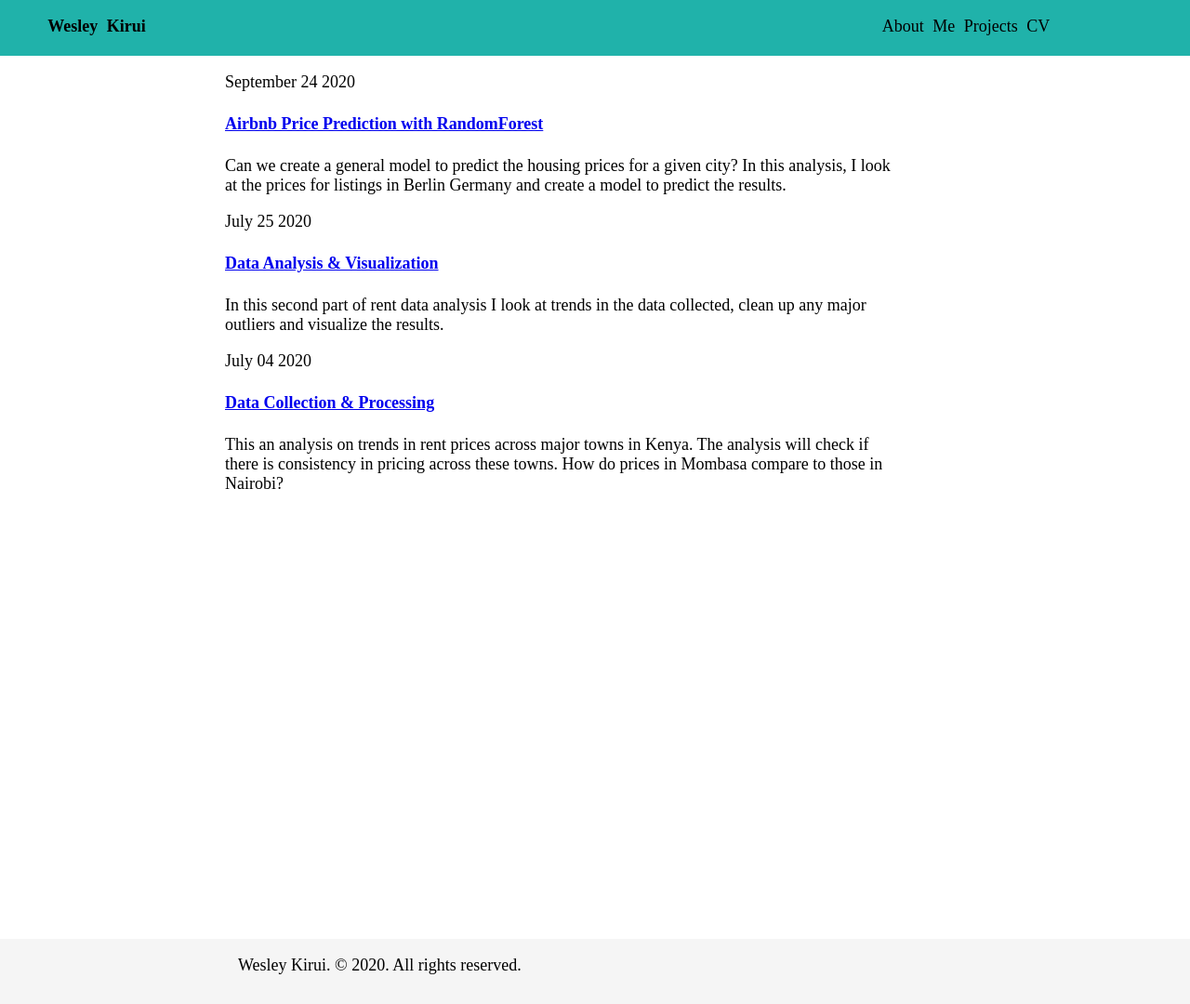
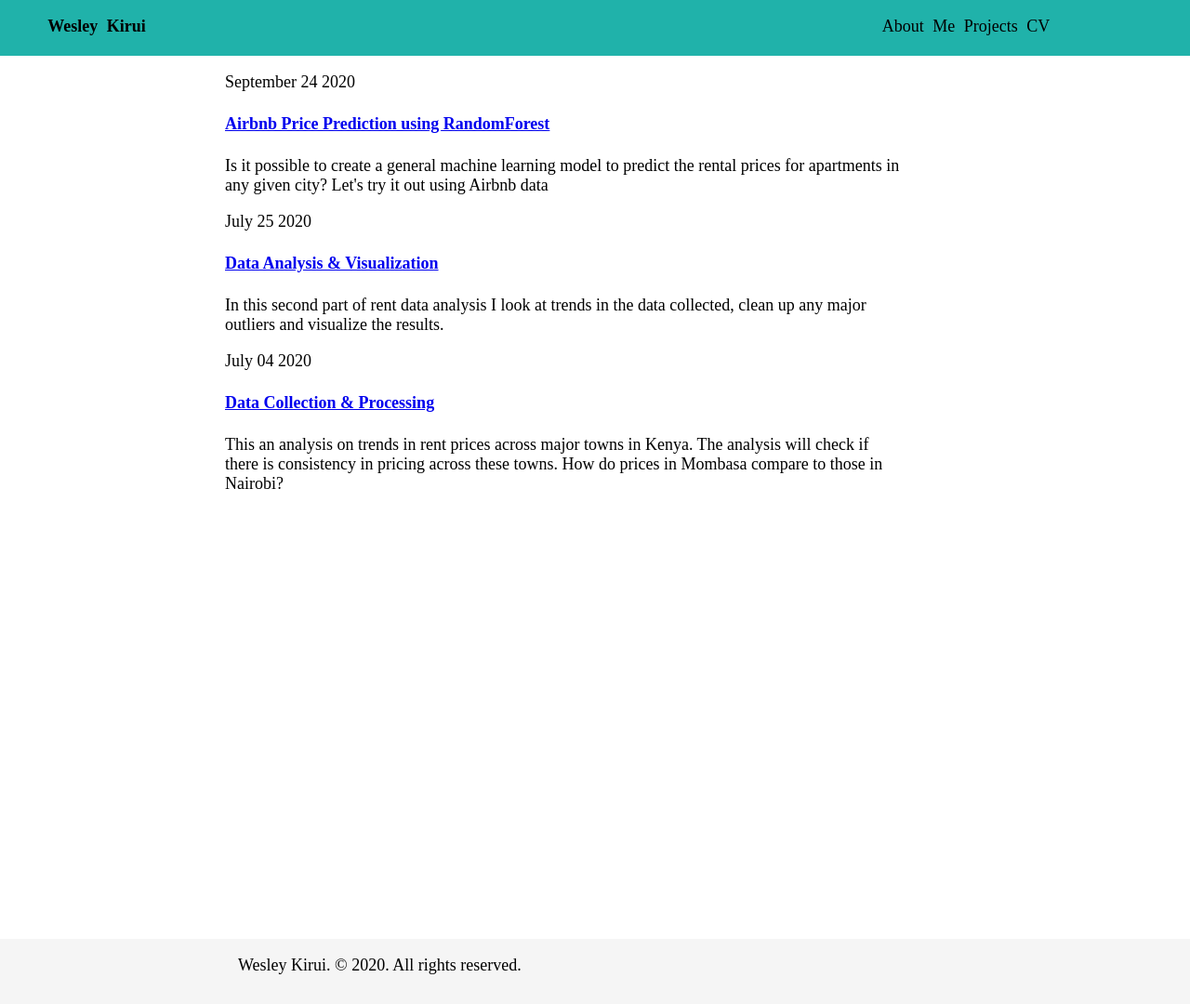
Before and after one commit to wkirui/wkirui.github.io, a Jekyll site: the page built from index.html, in a window 1280 px wide. Shown: the whole page at 93% size. Built offline with Jekyll 4.4.1, drawn with Linux system fonts in a browser that asks for light colours; nearby versions of some CDN libraries.

Commit message:
updated excerpt

```diff
--- a/_posts/2020-09-24-Airbnb Price Prediction with RandomForest.md
+++ b/_posts/2020-09-24-Airbnb Price Prediction with RandomForest.md
@@ -1,9 +1,9 @@
 ---
 layout : default
-title : 'Airbnb Price Prediction with RandomForest'
+title : 'Airbnb Price Prediction using RandomForest'
 date : '2020-09-24 10:10:00 +0300'
 categories: posts
-excerpt: 'Can we create a general model to predict the housing prices for a given city? In this analysis, I look at the prices for listings in Berlin Germany and create a model to predict the results.'
+excerpt: Is it possible to create a general machine learning model to predict the rental prices for apartments in any given city? Let's try it out using Airbnb data
 ---
 # <center>Machine Learning using RandomForestRegression</center>
 ### Introduction
```
